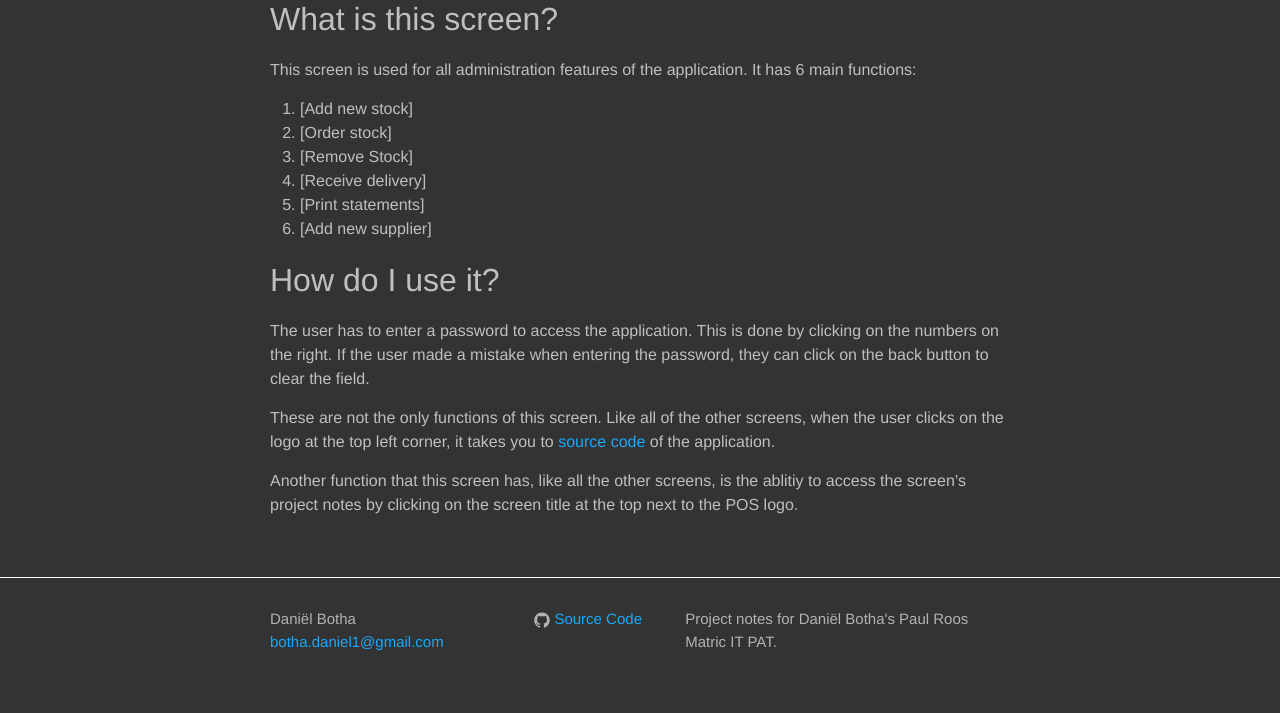
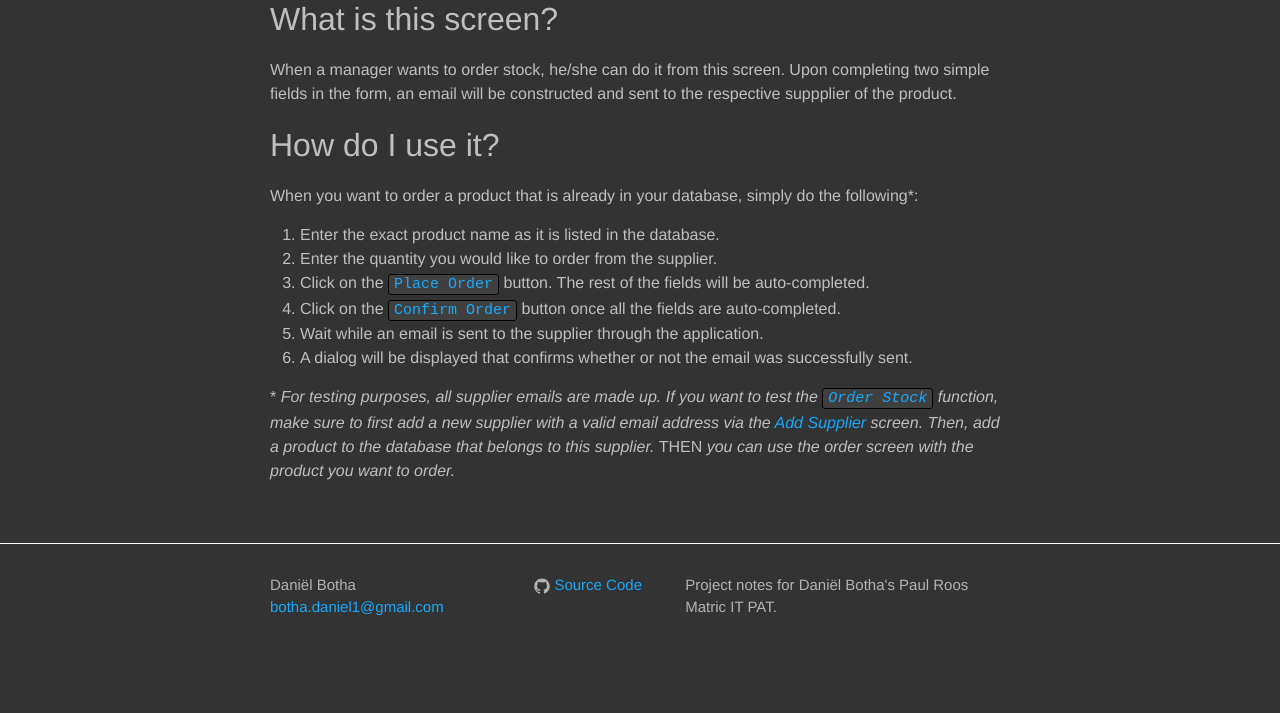
Before and after one commit to PointOfSaleSystem/pointofsalesystem.github.io, a Jekyll site: the page built from screens/g_OrderStock.md, in a window 1280 px wide. Shown: the part 484-1197 px from the top of the page. Built offline with Jekyll 4.4.1, drawn with Linux system fonts in a browser that asks for light colours; after the commit the page ends 1163 px from its top, so only the background shows below that.

Commit message:
order stock.md working

```diff
--- a/screens/g_OrderStock.md
+++ b/screens/g_OrderStock.md
@@ -3,22 +3,19 @@ layout: page
 title: Order Stock
 permalink: /orderstock/
 ---
-![Manager Portal](http://i.imgur.com/VHhoYlJ.jpg)
+![Order Stock](http://i.imgur.com/bwOFHAo.png)
 
 ##What is this screen?
-This screen is used for all administration features of the application. It has 6 main functions:
-
-1. [Add new stock]
-2. [Order stock]
-3. [Remove Stock]
-4. [Receive delivery]
-5. [Print statements]
-6. [Add new supplier]
+When a manager wants to order stock, he/she can do it from this screen. Upon completing two simple fields in the form, an email will be constructed and sent to the respective suppplier of the product.
 
 ##How do I use it?
-The user has to enter a password to access the application. This is done by clicking on the numbers on the right. If the user made a mistake when entering the password, they can click on the back button to clear the field.
+When you want to order a product that is already in your database, simply do the following*:
 
+1. Enter the exact product name as it is listed in the database.
+2. Enter the quantity you would like to order from the supplier.
+3. Click on the `Place Order` button. The rest of the fields will be auto-completed.
+4. Click on the `Confirm Order` button once all the fields are auto-completed.
+5. Wait while an email is sent to the supplier through the application.
+6. A dialog will be displayed that confirms whether or not the email was successfully sent.
 
-These are not the only functions of this screen. Like all of the other screens, when the user clicks on the logo at the top left corner, it takes you to [source code](https://github.com/iggnoreza/PointOfSaleSystem) of the application.
-
-Another function that this screen has, like all the other screens, is the ablitiy to access the screen's project notes by clicking on the screen title at the top next to the POS logo.
+\* *For testing purposes, all supplier emails are made up. If you want to test the `Order Stock` function, make sure to first add a new supplier with a valid email address via the [Add Supplier](/addsupplier/) screen. Then, add a product to the database that belongs to this supplier.* THEN *you can use the order screen with the product you want to order.*
```
